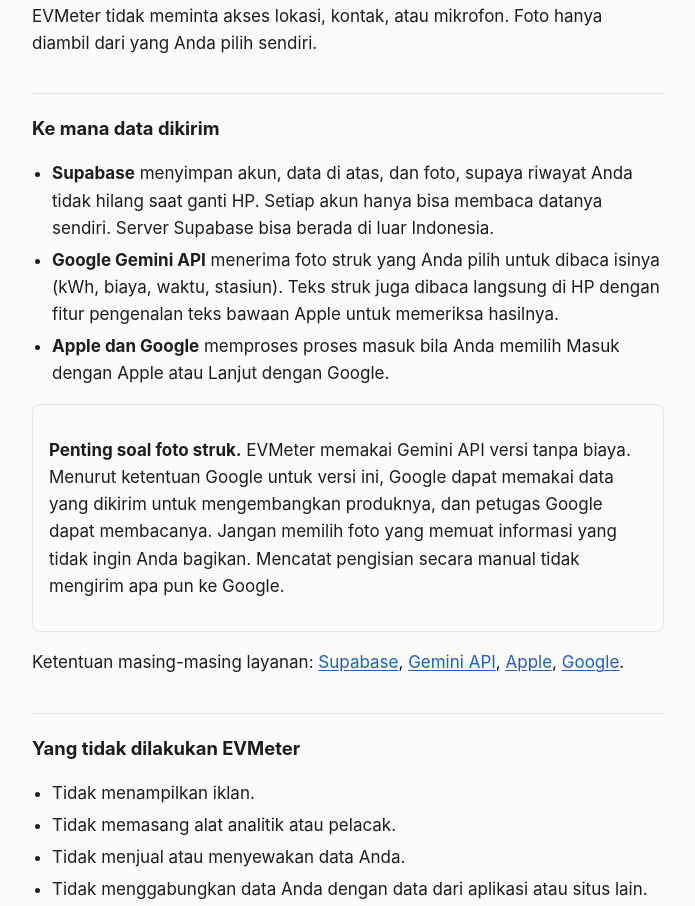
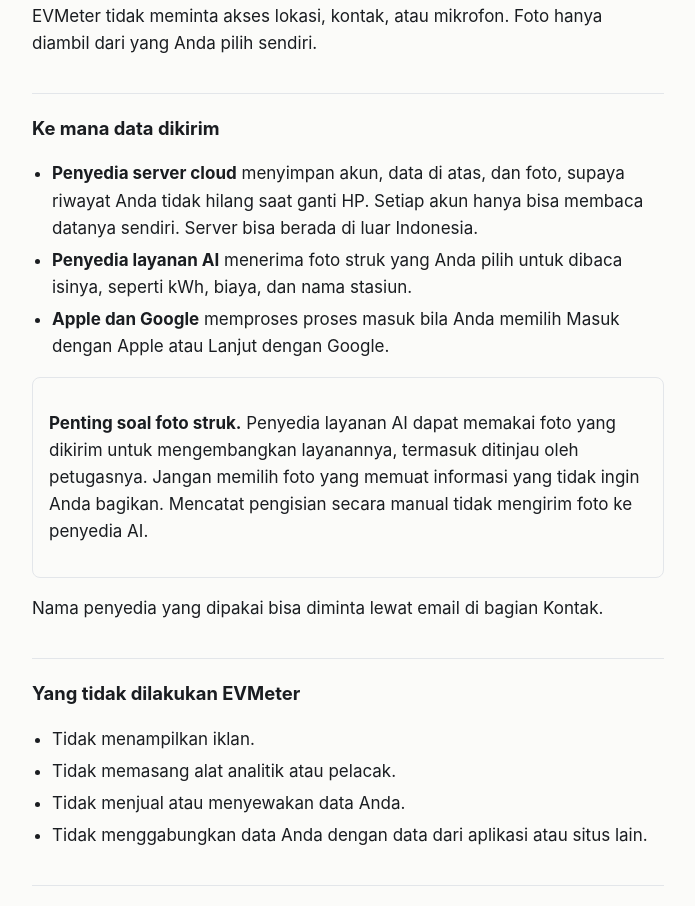
Before and after one commit to tazkirap/evmeter-legal, a plain HTML site: page privacy/index.html in a window 1280 px wide. Shown: the part 854-1760 px from the top of the page, without its empty margins (292-987 px from the left). Drawn offline with Linux system fonts and the light colour scheme.

Commit message:
Kebijakan privasi: sebut penyedia secara umum

```diff
--- a/privacy/index.html
+++ b/privacy/index.html
@@ -48,7 +48,7 @@
 <body>
 <main>
   <h1>Kebijakan Privasi EVMeter</h1>
-  <p class="meta">Berlaku sejak 16 November 2026</p>
+  <p class="meta">Diperbarui 17 November 2026</p>
 
   <p>EVMeter adalah aplikasi iPhone dan iPad untuk mencatat pengisian daya mobil listrik: berapa kWh yang masuk, berapa biayanya, dan berapa rupiah per kilometer. Halaman ini menjelaskan data apa yang disimpan aplikasi, ke mana data itu dikirim, dan cara menghapusnya.</p>
 
@@ -71,16 +71,16 @@
 
   <h2>Ke mana data dikirim</h2>
   <ul>
-    <li><strong>Supabase</strong> menyimpan akun, data di atas, dan foto, supaya riwayat Anda tidak hilang saat ganti HP. Setiap akun hanya bisa membaca datanya sendiri. Server Supabase bisa berada di luar Indonesia.</li>
-    <li><strong>Google Gemini API</strong> menerima foto struk yang Anda pilih untuk dibaca isinya (kWh, biaya, waktu, stasiun). Teks struk juga dibaca langsung di HP dengan fitur pengenalan teks bawaan Apple untuk memeriksa hasilnya.</li>
+    <li><strong>Penyedia server cloud</strong> menyimpan akun, data di atas, dan foto, supaya riwayat Anda tidak hilang saat ganti HP. Setiap akun hanya bisa membaca datanya sendiri. Server bisa berada di luar Indonesia.</li>
+    <li><strong>Penyedia layanan AI</strong> menerima foto struk yang Anda pilih untuk dibaca isinya, seperti kWh, biaya, dan nama stasiun.</li>
     <li><strong>Apple dan Google</strong> memproses proses masuk bila Anda memilih Masuk dengan Apple atau Lanjut dengan Google.</li>
   </ul>
 
   <div class="note">
-    <p><strong>Penting soal foto struk.</strong> EVMeter memakai Gemini API versi tanpa biaya. Menurut ketentuan Google untuk versi ini, Google dapat memakai data yang dikirim untuk mengembangkan produknya, dan petugas Google dapat membacanya. Jangan memilih foto yang memuat informasi yang tidak ingin Anda bagikan. Mencatat pengisian secara manual tidak mengirim apa pun ke Google.</p>
+    <p><strong>Penting soal foto struk.</strong> Penyedia layanan AI dapat memakai foto yang dikirim untuk mengembangkan layanannya, termasuk ditinjau oleh petugasnya. Jangan memilih foto yang memuat informasi yang tidak ingin Anda bagikan. Mencatat pengisian secara manual tidak mengirim foto ke penyedia AI.</p>
   </div>
 
-  <p>Ketentuan masing-masing layanan: <a href="https://supabase.com/privacy">Supabase</a>, <a href="https://ai.google.dev/gemini-api/terms">Gemini API</a>, <a href="https://www.apple.com/legal/privacy/">Apple</a>, <a href="https://policies.google.com/privacy">Google</a>.</p>
+  <p>Nama penyedia yang dipakai bisa diminta lewat email di bagian Kontak.</p>
 
   <h2>Yang tidak dilakukan EVMeter</h2>
   <ul>
@@ -102,7 +102,7 @@
   <p>Semua catatan, kendaraan, stasiun, dan profil bisa diubah atau dihapus langsung di aplikasi. Untuk meminta salinan data Anda, kirim email ke alamat di bawah.</p>
 
   <h2>Usia pengguna</h2>
-  <p>EVMeter ditujukan untuk pengguna berusia 18 tahun ke atas, sesuai syarat layanan Gemini API yang dipakai untuk membaca struk.</p>
+  <p>EVMeter ditujukan untuk pengguna berusia 18 tahun ke atas, sesuai syarat layanan penyedia AI yang dipakai untuk membaca struk.</p>
 
   <h2>Perubahan kebijakan</h2>
   <p>Kalau isi halaman ini berubah, tanggal di bagian atas ikut berubah.</p>
```
